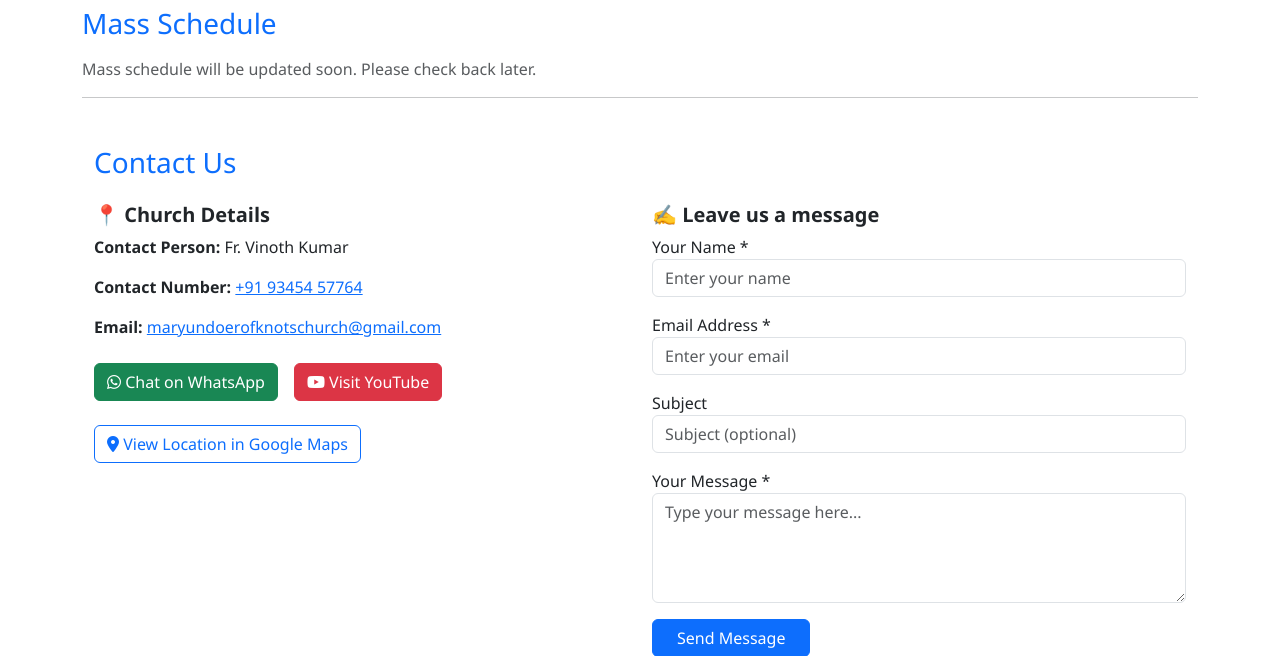
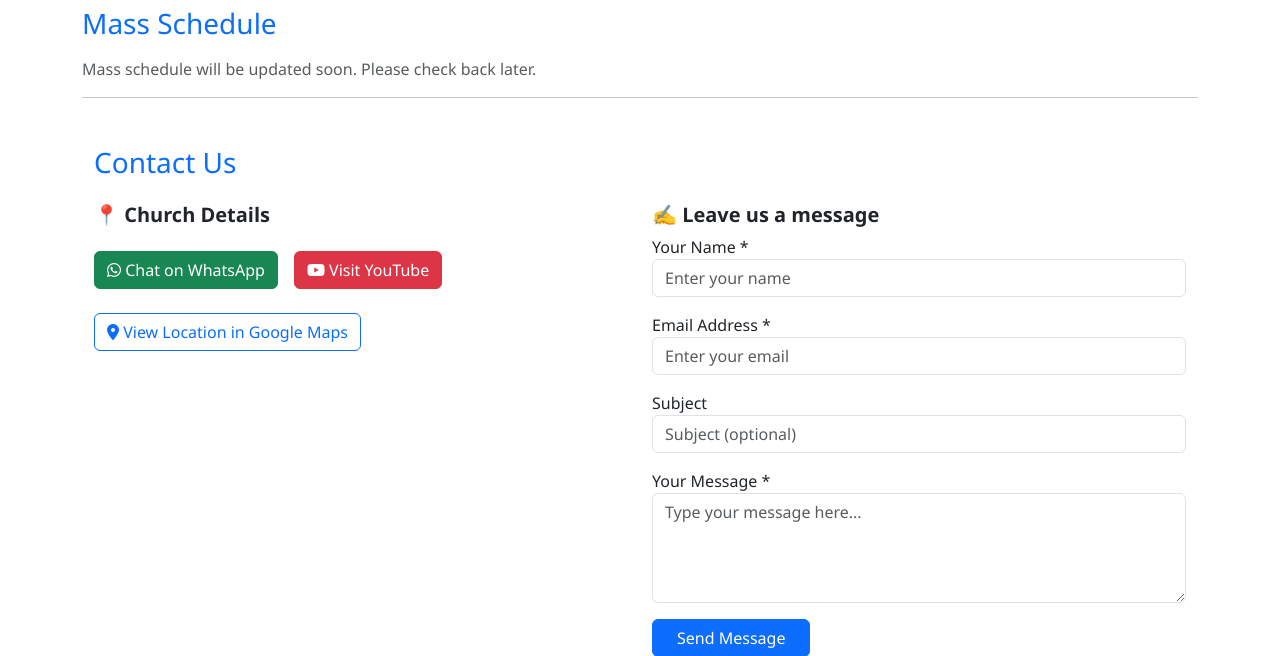
Before and after one commit to maryundoerofknotschurch/mukc, a Flask app: page / in a window 1280 px wide. Shown: the part 1680-2336 px from the top of the page. Run offline with Flask 3, Linux system fonts and the light colour scheme.

Commit message:
Update home.html

```diff
--- a/templates/home.html
+++ b/templates/home.html
@@ -251,11 +251,11 @@ I beg you to undo it for the glory of God, once for all. You are my hope. O my L
       <!-- Contact Info -->
       <div class="col-md-6 mb-4">
         <h5 class="fw-bold">📍 Church Details</h5>
-        <p><strong>Contact Person:</strong> Fr. Vinoth Kumar</p>
+        <!-- <p><strong>Contact Person:</strong> Fr. Vinoth Kumar</p>
         <p><strong>Contact Number:</strong> <a href="tel:+919345457764">+91 93454 57764</a></p>
         <p><strong>Email:</strong>
           <a href="mailto:maryundoerofknotschurch@gmail.com">maryundoerofknotschurch@gmail.com</a>
-        </p>
+        </p> -->
 
         <div class="mt-4 d-flex gap-3">
           <!-- WhatsApp -->
```
